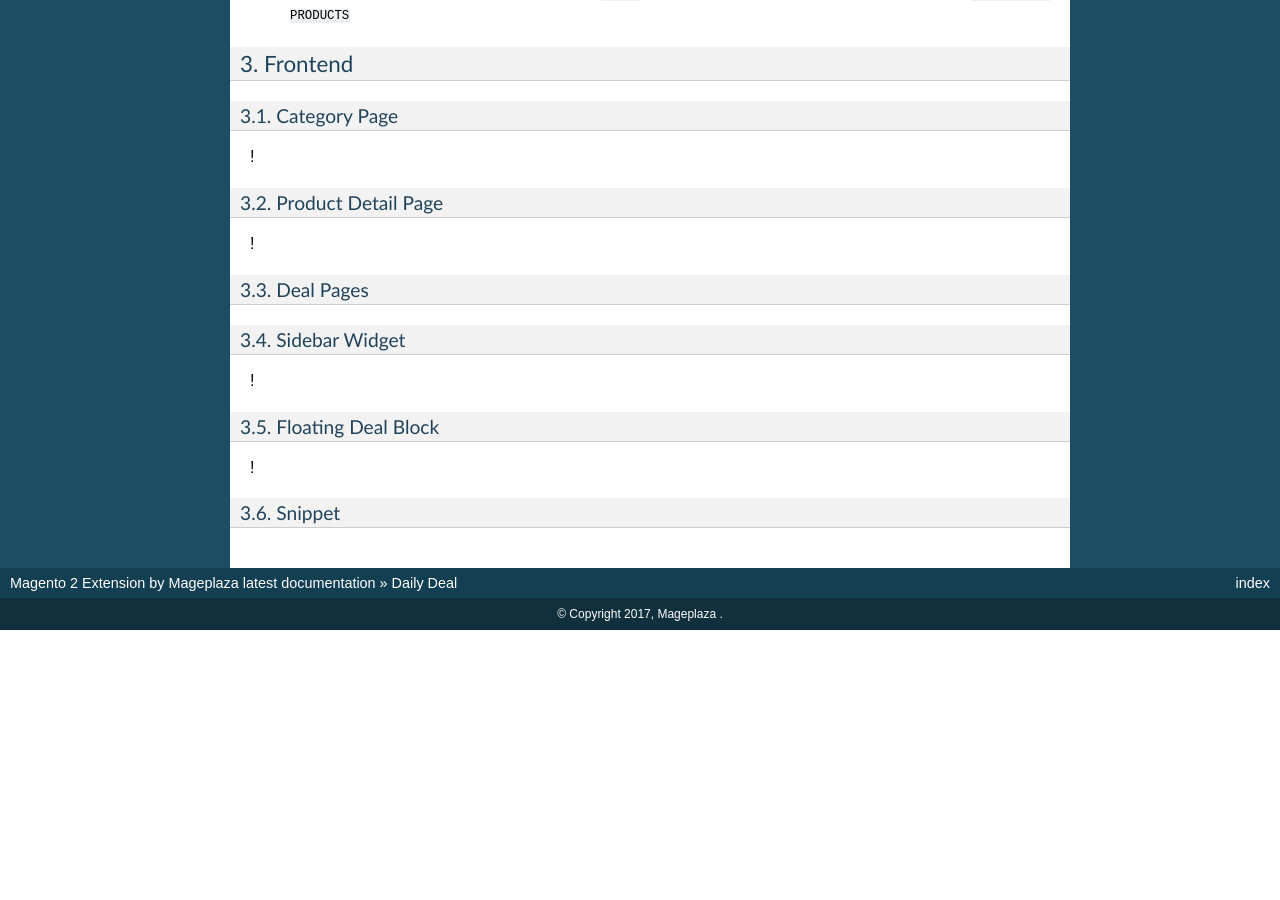
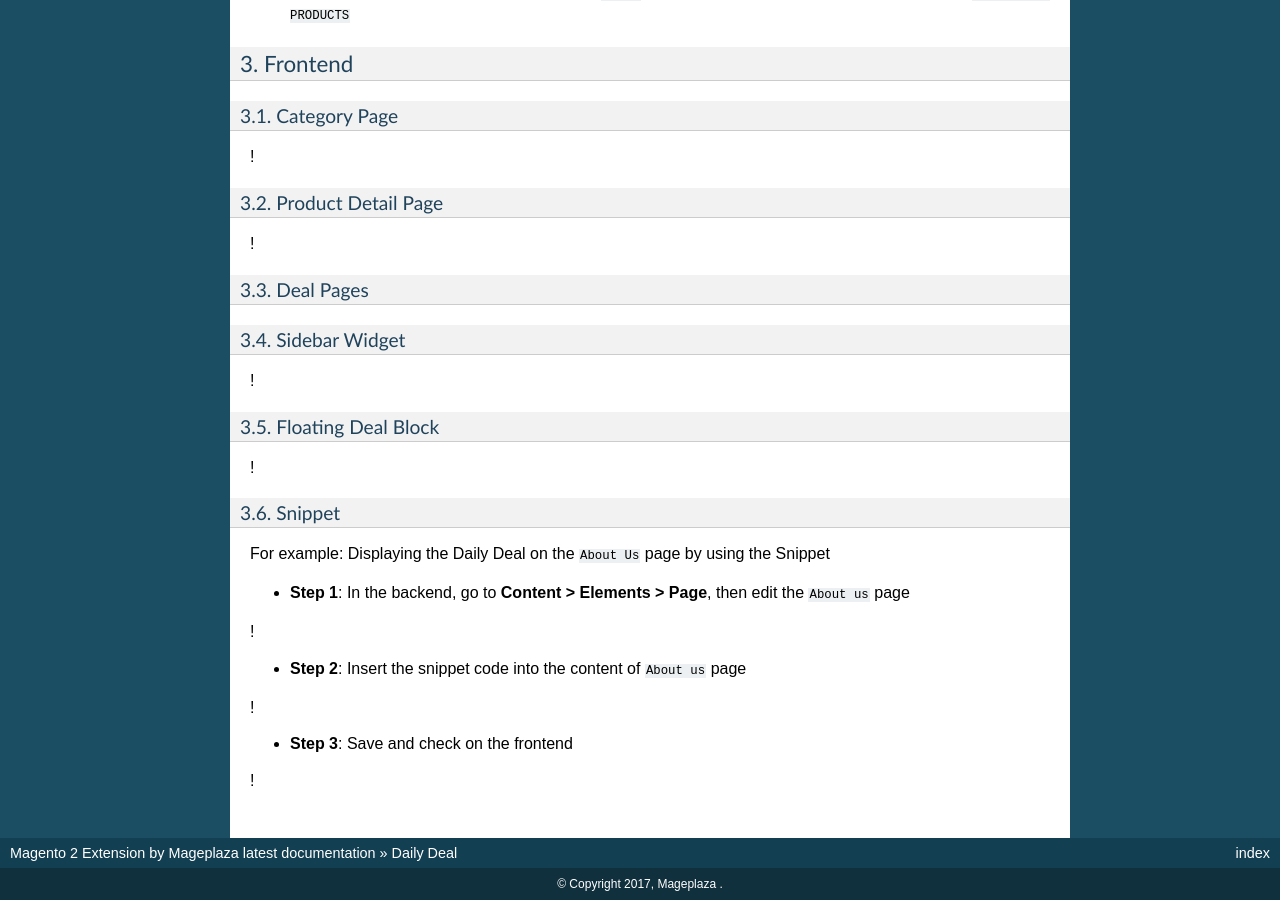
Before and after one commit to magepages/mpdocs, a Sphinx documentation site: the page built from docs/daily-deal/index.md, in a window 1280 px wide and 900 px high, scrolled down 5120 px. Built offline with Sphinx 7.4.7, drawn with Linux system fonts in a browser that asks for light colours; pages that are not in the unit, such as notebooks, are missing from menus; before the commit the page ends 5750 px from its top, so only the background shows below that.

Commit message:
Update index.md

```diff
--- a/docs/daily-deal/index.md
+++ b/docs/daily-deal/index.md
@@ -243,3 +243,17 @@ Similar to the setting of the Random Deal, but the Upcoming Deal Deal displays t
 !
 
 #### 3.6. Snippet
+
+For example: Displaying the Daily Deal on the `About Us` page by using the Snippet
+
+* **Step 1**: In the backend, go to **Content > Elements > Page**, then edit the `About us` page
+
+!
+
+* **Step 2**: Insert the snippet code into the content of `About us` page
+
+!
+
+* **Step 3**: Save and check on the frontend
+
+!
```
